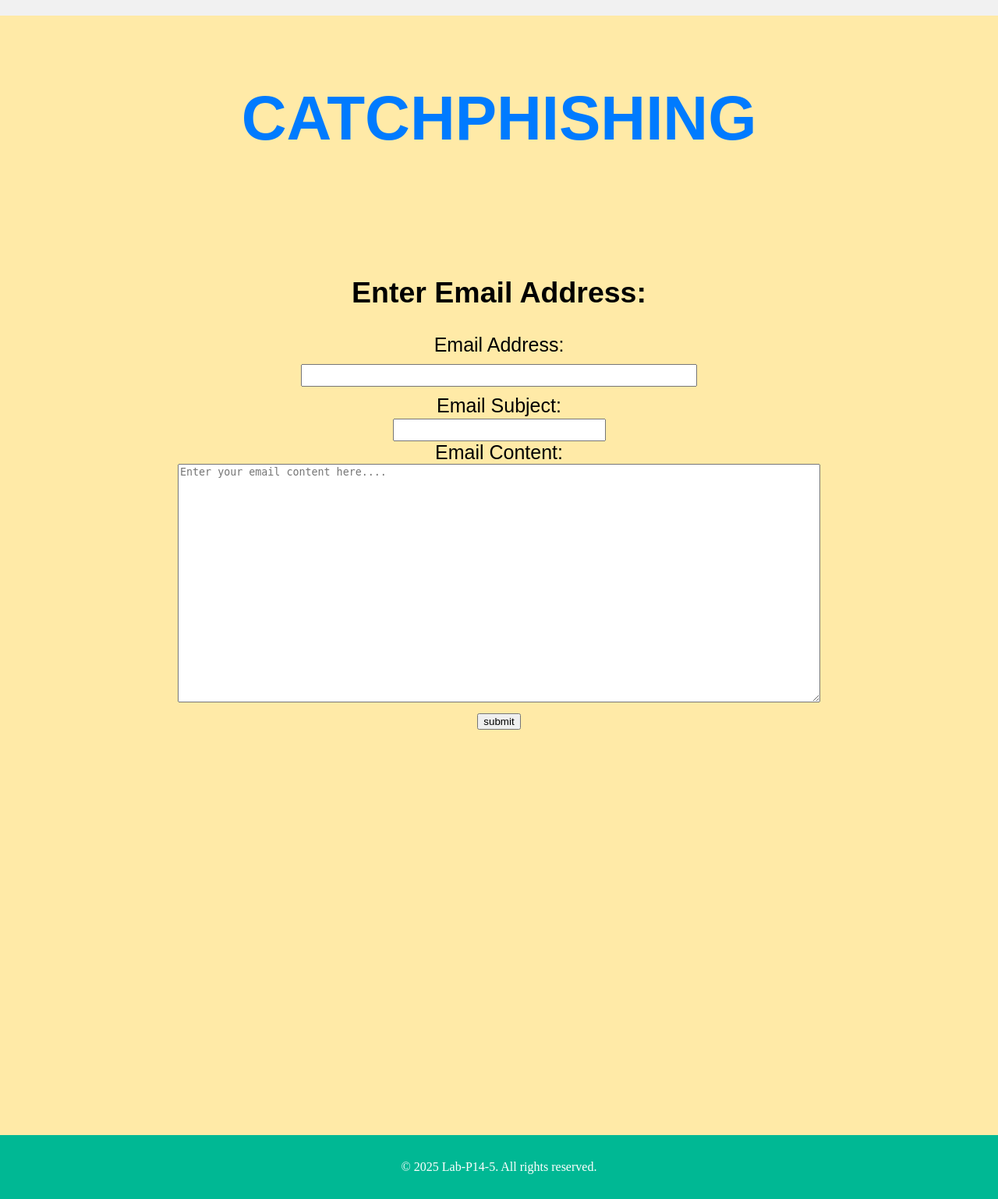
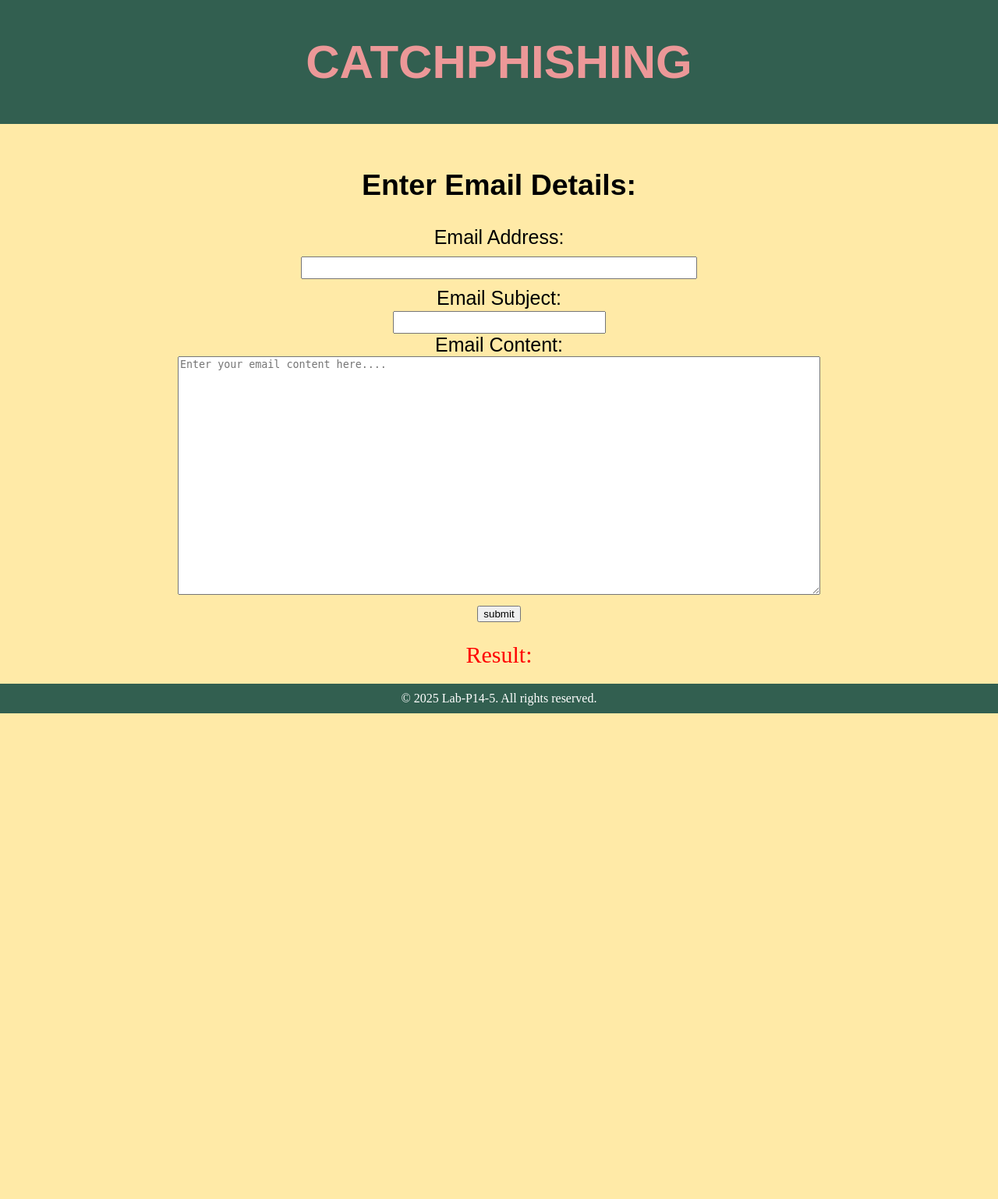
Before and after one commit to CyrusDC/LAB-P14-5, a Flask app: page / in a window 1280 px wide. Shown: the whole page at 78% size. After the commit the page ends 915 px from the top, so only its background shows below. Run offline with Flask 3, Linux system fonts and the light colour scheme.

Commit message:
cssupdate2

```diff
--- a/static/css/style.css
+++ b/static/css/style.css
@@ -8,36 +8,43 @@
 } */
 
 body {
-  margin: 0;
-  font-family: "MyHelvetica";
+  padding:0;
+  margin:0;
   background: #ffeaa7;
   color: #333;
-  padding: 0;
 }
 
 h1 {
     text-align: center;
     font-family: Arial, sans-serif;
-    font-size: 80px;
-    color: #007bff;
+    font-size: 60px;
+    color: #ec9898;
 }
 
-header {
-  background-color: #f1f1f1;
+.header {
+  background-color: #325f50;
+  text-align: center;
+  padding: 5px;
+}
+
+.footer {
+  background-color: #325f50;
   text-align: center;
   padding: 10px;
+  color: white;
 }
 
 .grid-container {
   display: grid;
   text-align: center;
-  padding: 40px;
+  padding: 20px;
 }
 
 .input_email {
     text-align: center;
     font-family: Arial, sans-serif;
     font-size: 25px;
+    padding: 5px;
     color: black;
 }
 
@@ -54,3 +61,11 @@ header {
     text-align: center;
     font-size: 20px;
 }
+
+.result{
+    font-family: "MyHelvetica";
+    padding-top: 20px;
+    text-align: center;
+    font-size: 30px;
+    color: red;
+}
--- a/templates/index.html
+++ b/templates/index.html
@@ -7,51 +7,12 @@
     <link rel="stylesheet" href="{{url_for('static', filename='css/style.css')}}">
 </head>
 <body>
-  <header>
-
-  </header>
-    <style>
-    body {
-      margin: 0;
-      font-family: "MyHelvetica";
-      background: #ffeaa7;
-      color: #333;
-    }
-
-    /*header {
-    background: url("https://i.pinimg.com/1200x/3c/34/7f/3c347f15a196d40ad4129e0aa11c3e7c.jpg") left/cover;
-      color: black;
-      font: 13px ;
-      padding: 7rem;
-      text-align: center;
-    }*/
-
-	header h1 {
-      margin: 0;
-      font-size: 2.5rem;
-    }
-
-    .hero {
-      padding: 2rem 2rem;
-      text-align: center;
-    }
-
-
-    footer {
-      background: #00b894;
-      color: white;
-
-      text-align: center;
-      padding: 2rem;
-      margin-top: 30rem;
-    }
-  </style>
-  <div class="hero">
+  <div class="header">
     <h1>CATCHPHISHING</h1>
-  </div>
+    </div>
     <div class="grid-container">
         <div class="input_email">
-            <h2>Enter Email Address: </h2>
+            <h2>Enter Email Details: </h2>
             <form name="email_address" action = "http://localhost:5000/Email" method = "POST">
                 <label for="email_box">Email Address:<br></label>
                 <input type = "email" id="email_box" name = "email_input"><br>
@@ -62,12 +23,15 @@
                 <input type = "submit" class="submit_button" value = "submit">
             </form>
         </div>
+        <div class="result">
+          <label for="result">Result:</label><br>
+          </div>
     </div>
 </body>
 </html>
 
-  <footer>
+  <div class="footer">
     &copy; 2025 Lab-P14-5. All rights reserved.
-  </footer>
+  </div>
 </body>
 </html>
```
